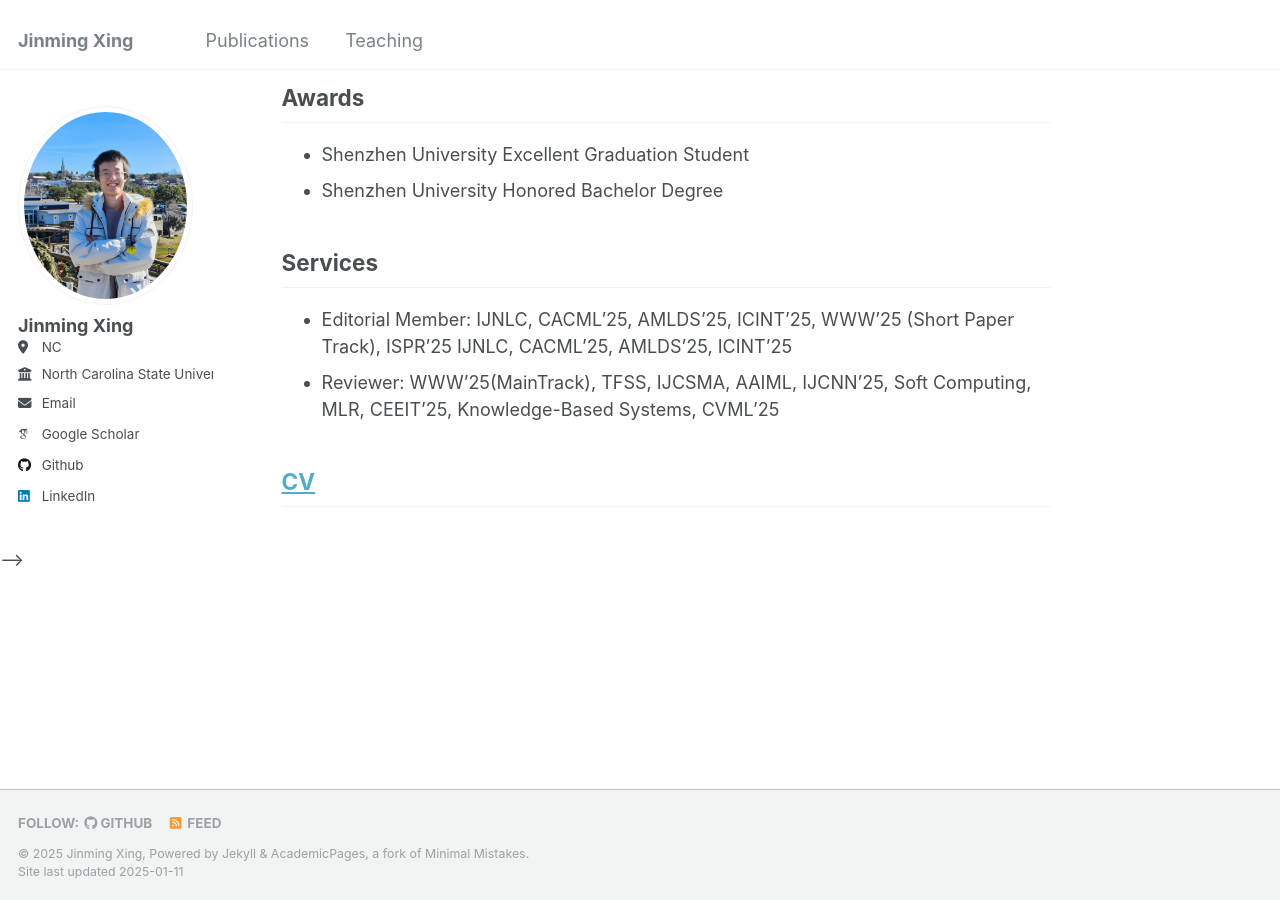
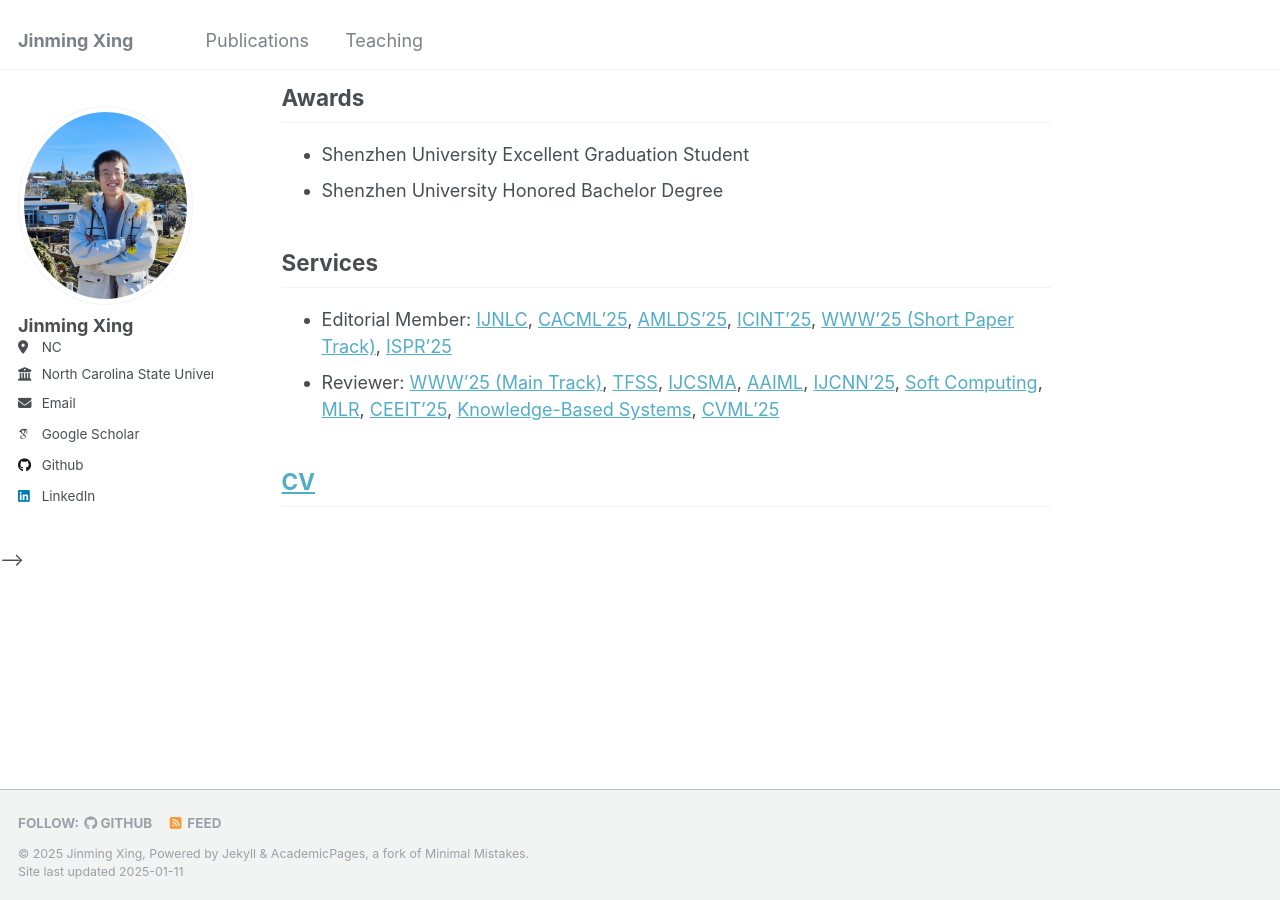
Before and after one commit to XingJinming-real/XingJinming-real.github.io, a Jekyll site: the page built from _pages/about.md, in a window 1280 px wide and 900 px high, scrolled down 647 px. Built offline with Jekyll 4.4.1, drawn with Linux system fonts in a browser that asks for light colours; some web fonts are replaced.

Commit message:
update services links

```diff
--- a/_pages/about.md
+++ b/_pages/about.md
@@ -28,8 +28,8 @@ Awards
 
 Services
 ---
-* Editorial Member: IJNLC, CACML’25, AMLDS’25, ICINT’25, WWW’25 (Short Paper Track), ISPR’25 IJNLC, CACML'25, AMLDS'25, ICINT'25
-* Reviewer: WWW’25(MainTrack), TFSS, IJCSMA, AAIML, IJCNN’25, Soft Computing, MLR, CEEIT’25, Knowledge-Based Systems, CVML’25
+* Editorial Member: [IJNLC](https://airccse.org/journal/ijnlc/editorialboard.html), [CACML'25](https://www.cacml.net/Program\%20Committee.html), [AMLDS'25](https://amlds.site/tpc.html), [ICINT'25](https://www.icint.org/committee.html), [WWW'25 (Short Paper Track)](https://www2025.thewebconf.org), [ISPR'25](https://csita2025.org/ispr/committee)
+* Reviewer: [WWW'25 (Main Track)](https://www2025.thewebconf.org/), [TFSS](https://sanad.iau.ir/journal/tfss/), [IJCSMA](https://www.ijcsma.com/), [AAIML](https://www.oajaiml.com/), [IJCNN'25](https://2025.ijcnn.org/), [Soft Computing](https://link.springer.com/journal/500), [MLR](http://www.mlrjournal.org/reviewers), [CEEIT'25](https://www.ceeit.net), [Knowledge-Based Systems](https://www.sciencedirect.com/journal/knowledge-based-systems), [CVML'25](https://iccvml.com/)
 
 [CV](files/resume.pdf)
 ---
```
